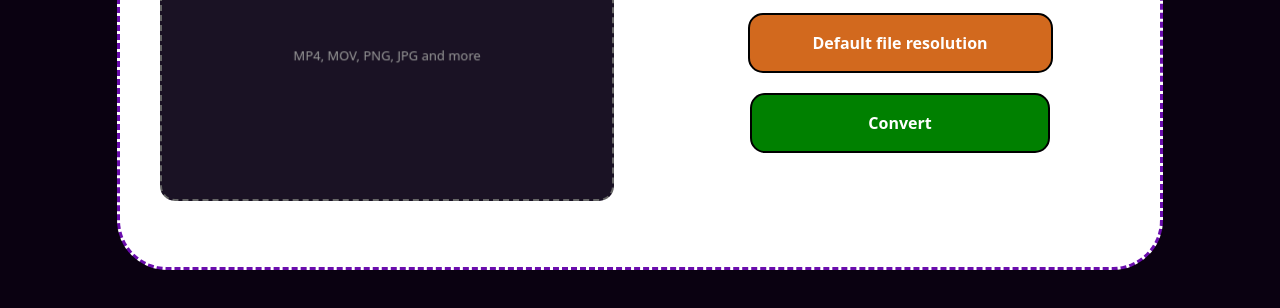
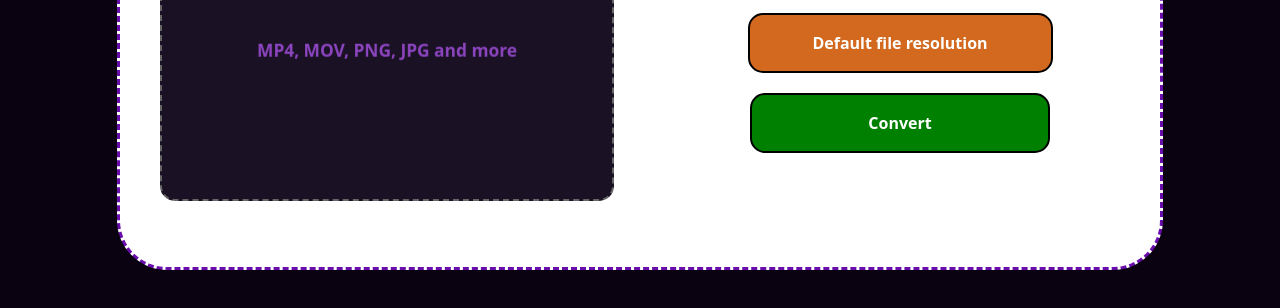
Before and after one commit to Nahida4479/FFvert, a website: page public/index.html in a window 1280 px wide. Shown: the part 376-684 px from the top of the page. Drawn offline with Linux system fonts and the light colour scheme.

Commit message:
Dropzone subtitle color animation

```diff
--- a/app.js
+++ b/app.js
@@ -250,6 +250,7 @@ app.post('/convert-image', upload.single('image'), function(req, res) {
             });
         }, 60000)
     })
+
 }
 });
 
--- a/public/style.css
+++ b/public/style.css
@@ -220,8 +220,9 @@ display: none;
 }
 
 .dropzone-sub {
-  font-size: 12px;
-  color: #999999;
+  font-size: 16px;
+  color: var(--color-purple);
+  font-weight: bold;
 }
 
 .dropzone-sub[hidden] {
@@ -235,15 +236,16 @@ display: none;
 @keyframes anim {
     0% {
       transform: translateY(0px) translateZ(0px);
+      color: var(--color-white);
     }
     50% {
       transform: translateY(10px) translateZ(50px);
-
+      color: var(--color-purple);
     }
 
     100% {
       transform: translateY(0px) translateZ(0px);
-
+      color: var(--color-white);
     }
 }
 
```
